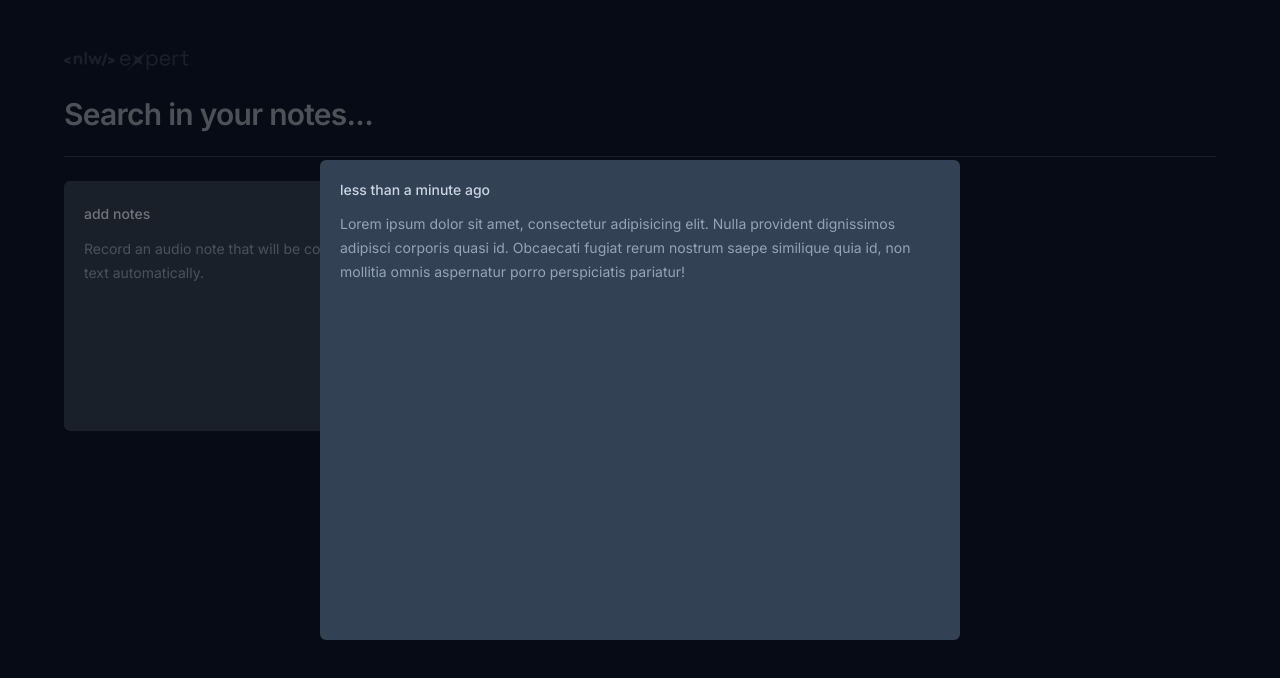
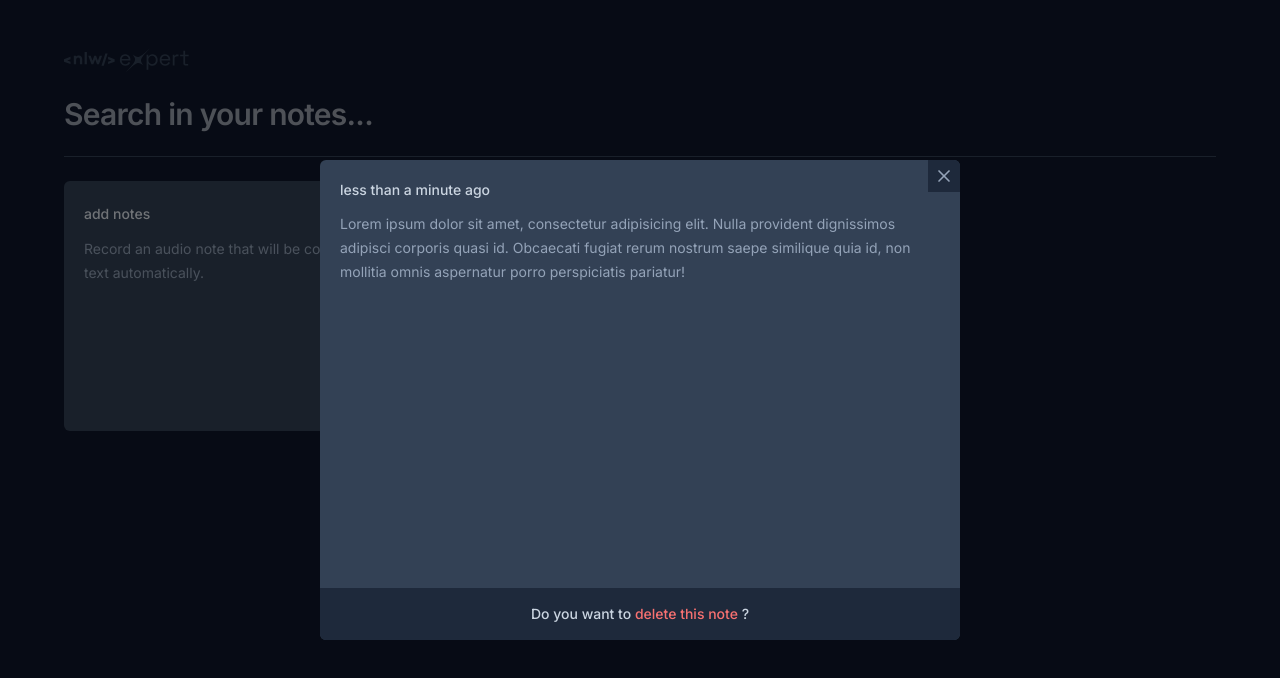
Before and after one commit to Mariano1994/notesApp, a React (Vite) app: page / in a window 1280 px wide. Both pictures are taken after a click on the button 640 px from the left and 306 px from the top of the page. Shown: the top 678 px of the page. Built offline with nearby package versions, Linux system fonts and the light colour scheme.

Commit message:
Create button to delete the note

```diff
--- a/package.json
+++ b/package.json
@@ -12,6 +12,7 @@
   "dependencies": {
     "@radix-ui/react-dialog": "^1.0.5",
     "date-fns": "^3.3.1",
+    "lucide-react": "^0.323.0",
     "react": "^18.2.0",
     "react-dom": "^18.2.0"
   },
--- a/src/components/NoteCard.tsx
+++ b/src/components/NoteCard.tsx
@@ -1,5 +1,6 @@
 import * as Dialog from "@radix-ui/react-dialog";
 import { formatDistanceToNow } from "date-fns";
+import { X } from "lucide-react";
 
 interface NoteCardPros {
   note: {
@@ -21,7 +22,10 @@ const NoteCard = ({ note }: NoteCardPros) => {
       </Dialog.Trigger>
       <Dialog.Portal>
         <Dialog.Overlay className="inset-0 fixed bg-black/50">
-          <Dialog.Content className="fixed -translate-x-1/2 -translate-y-1/2 left-1/2 top-1/2  max-w-[640px] w-full h-[60vh] bg-slate-700 rounded-md flex flex-col outline-none">
+          <Dialog.Content className="fixed overflow-hidden -translate-x-1/2 -translate-y-1/2 left-1/2 top-1/2  max-w-[640px] w-full h-[60vh] bg-slate-700 rounded-md flex flex-col outline-none">
+            <Dialog.Close className="absolute right-0 top-0 p-1.5 bg-slate-800 text-slate-400 hover:text-slate-100">
+              <X className="size-5" />
+            </Dialog.Close>
             <div className="flex flex-1 flex-col gap-3 p-5 ">
               <span className="text-sm font-medium text-slate-300">
                 {formatDistanceToNow(note.date, {
@@ -30,6 +34,15 @@ const NoteCard = ({ note }: NoteCardPros) => {
               </span>
               <p className="text-sm leading-6 text-slate-400">{note.content}</p>
             </div>
+
+            <button className="w-full bg-slate-800 py-4 text-center text-sm text-slate-300 outline-none font-medium group">
+              Do you want to
+              <span className="text-red-400 group-hover:underline">
+                {" "}
+                delete this note
+              </span>{" "}
+              ?
+            </button>
           </Dialog.Content>
         </Dialog.Overlay>
       </Dialog.Portal>
```
Also changed, not shown: 1 other file (tests, documents, lock files or other folders).
